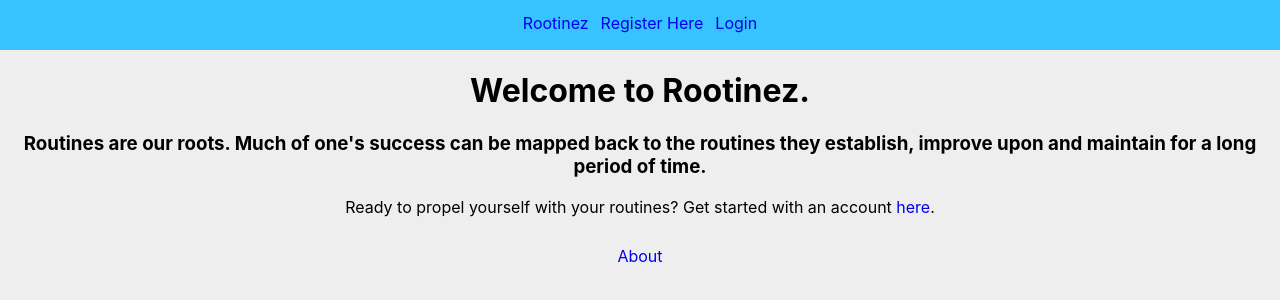
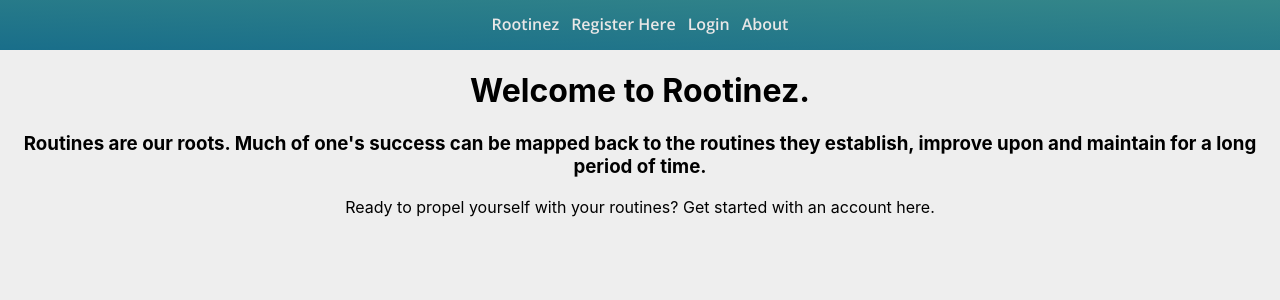
Before and after one commit to nicholasmeade/Rootinez, a React (Create React App) app in the folder rootinez-app/: page / in a window 1280 px wide. Shown: the top 300 px of the page. Built offline with nearby package versions, Linux system fonts and the light colour scheme.

Commit message:
more changes to components 1. styling with fonts, colors

```diff
--- a/rootinez-app/src/App.css
+++ b/rootinez-app/src/App.css
@@ -1,3 +1,9 @@
+/* FONTS */
+@import url('https://fonts.googleapis.com/css2?family=Open+Sans:wght@600&display=swap');
+/* font-family: 'Open Sans', sans-serif; */
+
+/* MOBILE FIRST DESIGN */
+
 .App {
   text-align: center;
   background-color: rgb(238, 238, 238);
@@ -10,8 +16,9 @@
 .header-userhome,
 .header-howto,
 .header-about {
-  background-color: rgb(54, 195, 255);
+  background-image: linear-gradient(to top right, rgb(25, 110, 138), rgb(53, 135, 137));
   height: 50px;
+  font-family: 'Open Sans', sans-serif;
 }
 
 .header-home button,
@@ -26,7 +33,7 @@
 	padding: 10;
 	font: inherit;
 	cursor: pointer;
-  margin-top: 12px;
+    margin-top: 12px;
 }
 
 .home-tab,
@@ -34,20 +41,55 @@
 .login-tab,
 .myaccount-tab,
 .howto-tab,
-.logout-tab {
+.logout-tab,
+.about-tab {
   text-decoration: none;
+  color: rgb(233, 231, 231);
+}
+
+.register-link-text,
+.login-button-text {
+	color: black;
 }
 
 .about-button {
-  background: none;
+    background: none;
 	color: inherit;
 	border: none;
 	padding: 10;
 	font: inherit;
 	cursor: pointer;
-  margin-top: 12px;
+ 	margin-top: 12px;
 }
 
 .about-tab {
   text-decoration: none;
 }
+
+.app-footer ul {
+	display: flex;
+	list-style: none;
+}
+
+/* make icons into a grid on about page */
+.language-icons {
+	list-style: none;
+	display: grid;
+	grid-template-columns: 1fr 1fr;
+	grid-template-rows: 1fr 1fr 1fr;
+}
+
+/* TABLET DESIGN */
+@media screen and (min-width: 760px) {
+
+}
+
+/* DESKTOP DESIGN */
+@media screen and (min-width: 1200px) {
+
+/* change grid layout of icons to be 4x2 */
+.language-icons {
+	grid-template-columns: 1fr 1fr 1fr 1fr;
+	grid-template-rows: 1fr 1fr;
+}
+}
--- a/rootinez-app/src/App.js
+++ b/rootinez-app/src/App.js
@@ -7,6 +7,8 @@ import Register from './Components/Register';
 import UserHome from './Components/UserHome';
 import About from './Components/About';
 import Login from './Components/Login';
+import githubIcon from './Icons/Github.png';
+import linkedinIcon from './Icons/LinkedIn.png';
 
 function App() {
   // useState of token for authentication
@@ -27,9 +29,6 @@ function App() {
           <Route path='/about' element={<About />} />
         </Routes>
       </main>
-      <footer>
-        <button className="about-button"><Link className='about-tab' to='/about'>About</Link></button>
-      </footer>
     </div>
   );
 }
--- a/rootinez-app/src/Components/About.js
+++ b/rootinez-app/src/Components/About.js
@@ -1,4 +1,13 @@
 import { Link } from "react-router-dom";
+import cssIcon from "./../Icons/CSS.png";
+import djangoIcon from "./../Icons/Django.png";
+import githubIcon from "./../Icons/Github.png";
+import htmlIcon from "./../Icons/HTML.png";
+import jsIcon from "./../Icons/JS.png";
+import linkedinIcon from "./../Icons/LinkedIn.png";
+import postgresqlIcon from "./../Icons/PostgreSQL.png";
+import pythonIcon from "./../Icons/Python.png";
+import reactIcon from "./../Icons/React.png";
 
 const About = () => {
     return (
@@ -10,13 +19,26 @@ const About = () => {
                 <button><Link className='myaccount-tab' to='/userhome'>My Account</Link></button>
             </header>
             <div className="about-description">
+                <h3>Why use Rootinez?</h3>
+                    <p>The spark for Rootinez comes from how ingrained routines are in our daily lives; routines are truly our roots. Some of the simplest things we can think of that we do on a day to day basis is a routine comprised of a series of systems, step by step, to fulfill said routine.</p>
+                    <p>Rootinez is for the individual who aspires for long term success in any domain they seek, with establishing, updating and maintaining positive routines being the foundation of said long term success.</p>
+                    <p>If this resonates with you, you're in the right place. Jump start your routines by <Link className='register-tab' to='/register'><span className="register-link-text">creating an account</span></Link>.</p>
                 <h2>Rootinez was made using...</h2>
-                <h3>Frontend Development:</h3>
-                <h3>Backend Development:</h3>
-                <h3>Inspiration for Rootinez</h3>
-                <p>The spark for Rootinez comes from how ingrained routines are in our daily lives. Some of the simplest things we can think of that we do on a day to day basis is a routine comprised of a series of systems, step by step, to fulfill said routine.</p>
-                <p>Rootinez is for the individual who aspires for long term success in any domain they seek, with establishing, updating and maintaining positive routines being the foundation of said long term success.</p>
-                <p>If this resonates with you, you're in the right place. Jump start your routines by <Link className='register-tab' to='/register'>creating an account</Link>.</p>
+                <ul className="language-icons">
+                    <li><img src={reactIcon} alt="React Icon" /></li>
+                    <li><img src={jsIcon} alt="JS Icon" /></li>
+                    <li><img src={htmlIcon} alt="HTML Icon" /></li>
+                    <li><img src={cssIcon} alt="CSS Icon" /></li>
+                    <li><img src={djangoIcon} alt="Django Icon" /></li>
+                    <li><img src={pythonIcon} alt="Python Icon" /></li>
+                    <li><img src={postgresqlIcon} alt="PostgreSQL Icon" /></li>
+                </ul>
+                <footer className="app-footer">
+                    <ul>
+                        <li><a href="https://github.com/nicholasmeade" target="blank"><img class="github" src={githubIcon} /></a></li>
+                        <li><a href="https://www.linkedin.com/in/nicholas-meade-se/" target="blank"><img class="linkedin" src={linkedinIcon} /></a></li>
+                    </ul>
+                </footer>
             </div>
         </div>
      );
--- a/rootinez-app/src/Components/Home.js
+++ b/rootinez-app/src/Components/Home.js
@@ -10,13 +10,14 @@ const Home = () => {
                 <button><Link className='home-tab' to='/'>Rootinez</Link></button>
                 <button><Link className='register-tab' to='/register'>Register Here</Link></button>
                 <button><Link className='login-tab' to='/login'>Login</Link></button>
+                <button><Link className='about-tab' to='/about'>About</Link></button>
             </header>
             <div className="brand-intro">
                 <h1>Welcome to Rootinez.</h1>
                 <h3>Routines are our roots. Much of one's success can be mapped back to the routines they establish, improve upon and maintain for a long period of time.</h3>
             </div>
             <div className="register-container">
-                <p>Ready to propel yourself with your routines? Get started with an account <Link className='register-tab' to='/register'>here</Link>.</p>
+                <p>Ready to propel yourself with your routines? Get started with an account <Link className='register-tab' to='/register'><span className="register-link-text">here</span></Link>.</p>
             </div>
         </div>
      );
--- a/rootinez-app/src/Components/Login.js
+++ b/rootinez-app/src/Components/Login.js
@@ -52,8 +52,8 @@ const Login = (props) => {
                     Password: <input type="password" name="password" value={password} onChange={updatePassword} />
                 </label>
                 <br />
-                <button onClick={loginUser}><Link className='myaccount-tab' to='/userhome' params={{from: username}}>Login</Link></button>
-                <p>Don't have an account? Create one <Link className='register-tab' to='/register'>here</Link>.</p>
+                <button onClick={loginUser}><Link className='myaccount-tab' to='/userhome' params={{from: username}}><span className="login-button-text">Login</span></Link></button>
+                <p>Don't have an account? Create one <Link className='register-tab' to='/register'><span className="register-link-text">here</span></Link>.</p>
             </div>
          );
 }
--- a/rootinez-app/src/Components/Register.js
+++ b/rootinez-app/src/Components/Register.js
@@ -39,7 +39,7 @@ const Register = (props) => {
     if (props.token !== '') {
         registerDisplay = (
             <div className="registration-success">
-                <p>You've succesfully made an account! Log into your account <Link className='login-tab' to='/login'>here</Link>.</p>
+                <p>You've succesfully made an account! Log into your account <Link className='login-tab' to='/login'><span className="register-link-text">here</span></Link>.</p>
             </div>
         )
     }
```
